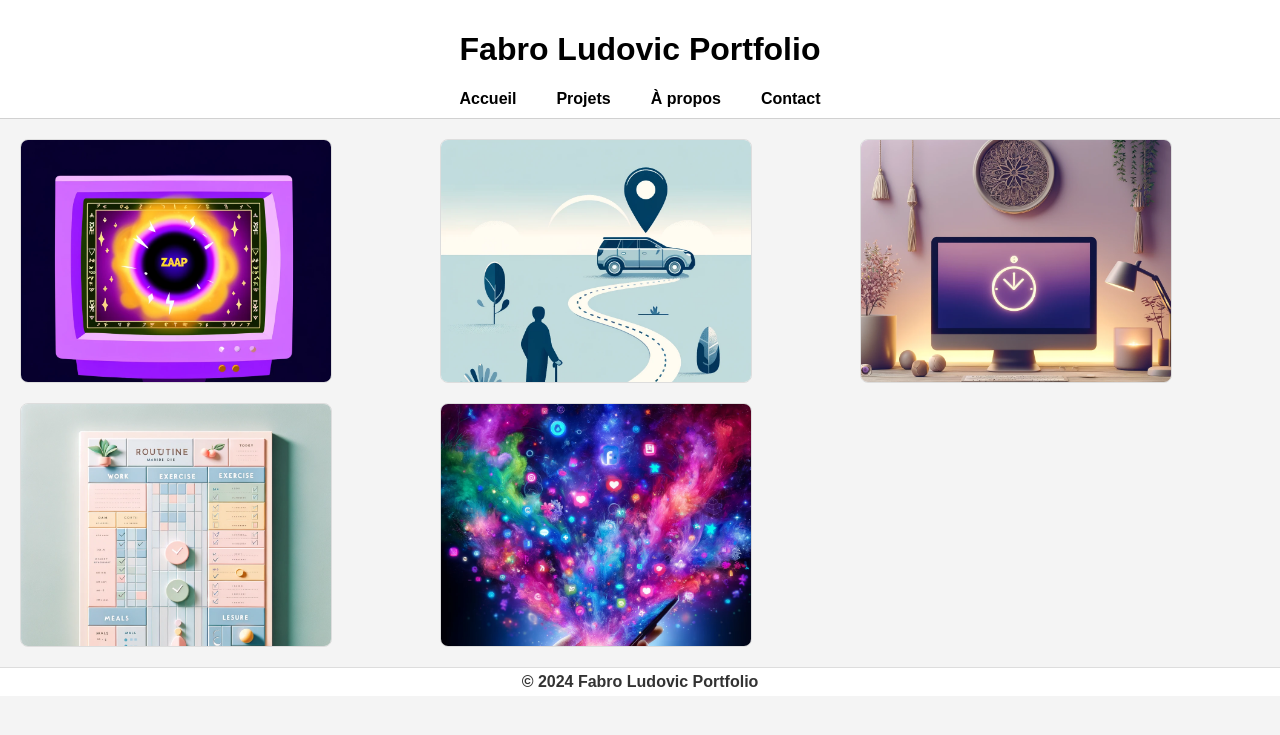
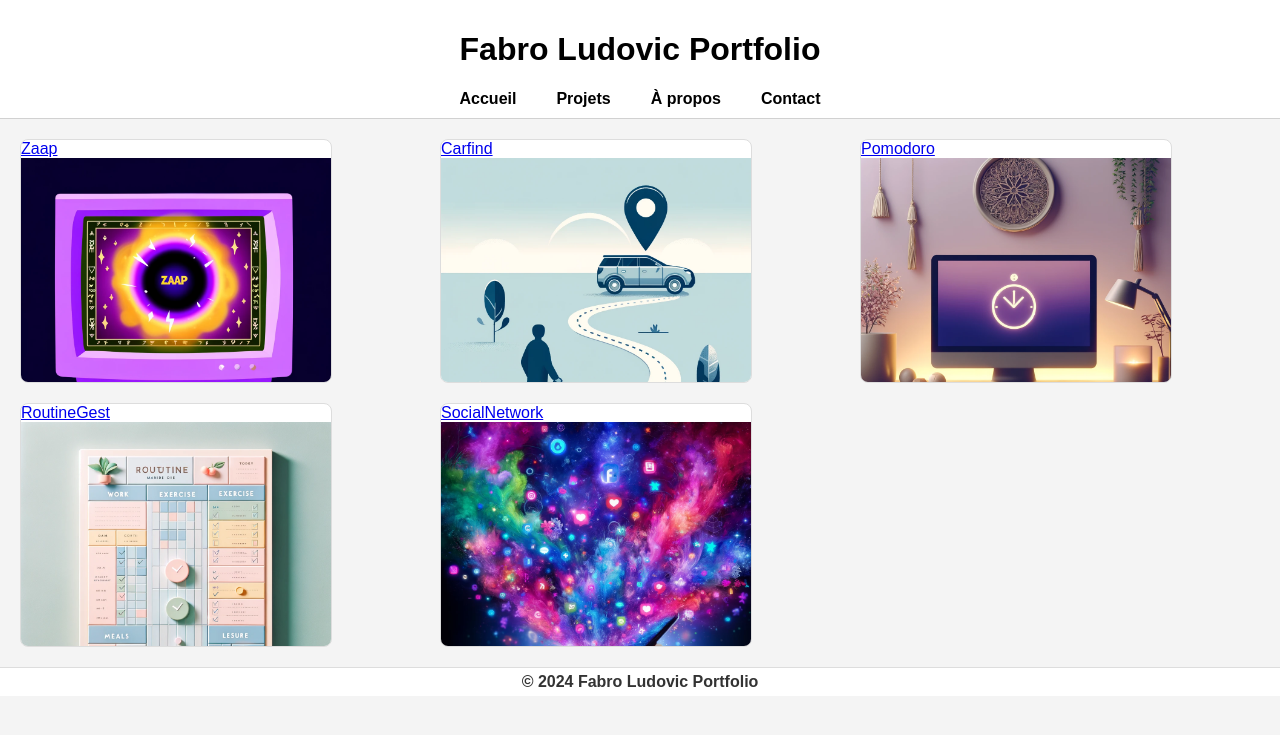
Before and after one commit to ludofbr/Portfolio-html, a plain HTML site: page index.html in a window 1280 px wide. Drawn offline with Linux system fonts and the light colour scheme.

Commit message:
Update index.html

```diff
--- a/index.html
+++ b/index.html
@@ -21,31 +21,36 @@
     <section class="main">
       <div class="project-card">
         <a href="./portfolio/projets/zaap.html">
+          <div class="project-title">Zaap</div>
           <img src="./portfolio/img/zaap-accueil.webp" alt="Gestionnaire de fenêtre windows pour le jeu Dofus">
         </a>
       </div>
-            <div class="project-card">
+      <div class="project-card">
         <a href="#">
+          <div class="project-title">Carfind</div>
           <img src="./portfolio/img/carfind-accueil.webp" alt="Retrouver sa voiture au dernier emplacement indiqué">
         </a>
       </div>
       <div class="project-card">
         <a href="#">
+          <div class="project-title">Pomodoro</div>
           <img src="./portfolio/img/pomodoro-accueil.webp" alt="Application timer basé sur la méthode de travail pomodoro">
         </a>
       </div>
       <div class="project-card">
         <a href="#">
+          <div class="project-title">RoutineGest</div>
           <img src="./portfolio/img/routine-accueil.webp" alt="Gestionnaire de routine">
         </a>
       </div>
       <div class="project-card">
         <a href="#">
+          <div class="project-title">SocialNetwork</div>
           <img src="./portfolio/img/GestEntr-accueil.webp" alt="Gestionnaire de réseaux sociaux pour entreprise">
         </a>
       </div>
     </section>
-      <!-- Répétez pour d'autres projets -->
+
   <footer>
     <p>&copy; 2024 Fabro Ludovic Portfolio</p>
   </footer>
```
